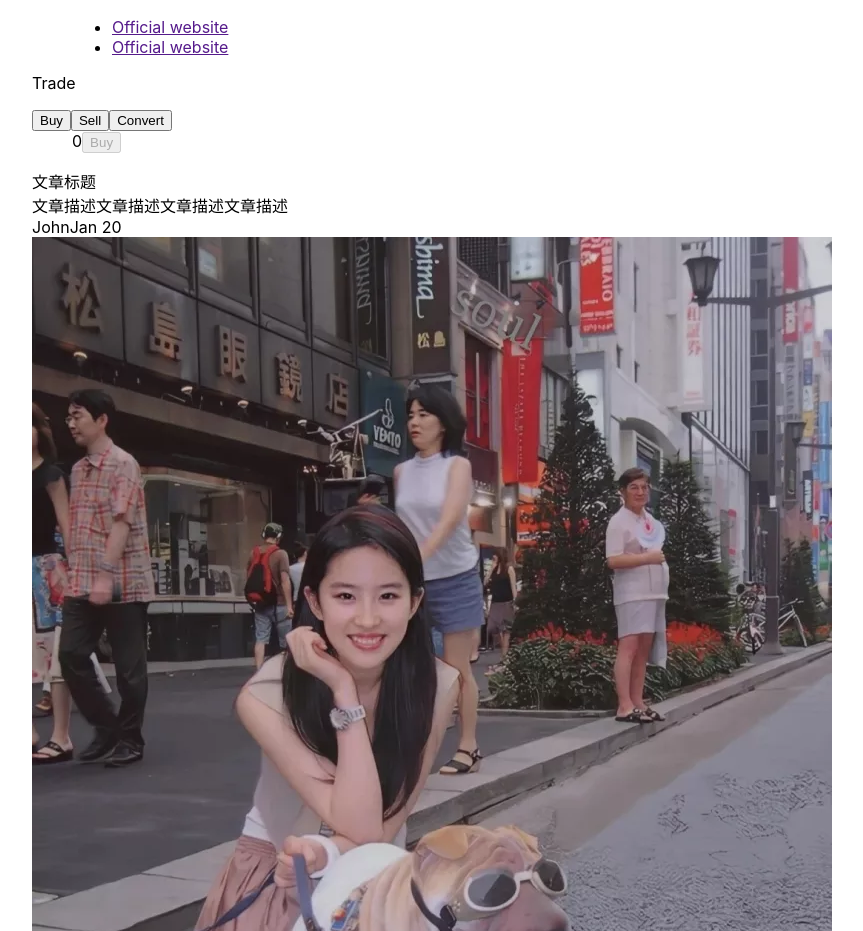
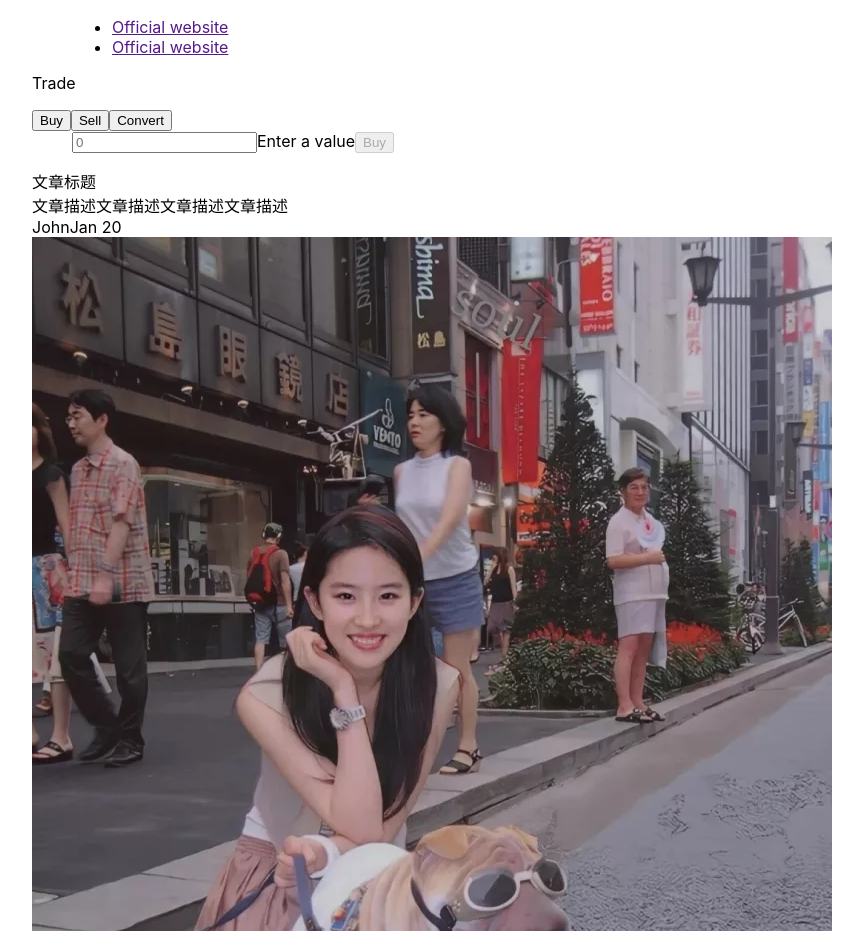
Before and after one commit to davidkoojohn/react-app, a React (Vite) app: page /express/dashboard in a window 1280 px wide. Shown: the part 1207-2138 px from the top of the page, without its empty margins (8-871 px from the left). Built offline with nearby package versions, Linux system fonts and the light colour scheme.

Commit message:
trade add onClick

```diff
--- a/src/Views/Express/Dashboard.tsx
+++ b/src/Views/Express/Dashboard.tsx
@@ -1,4 +1,3 @@
-
 import lyf from "../../assets/lyf.webp"
 import {ReactNode, useState} from "react";
 
@@ -112,29 +111,42 @@ function Tabs({ content, types, title }: ITabsProps) {
 
 interface ITradeItem {
   type: string
-  value: string
+  value: number
 }
 interface ITradeProps {
   data: ITradeItem[]
+  onClick: (val: number) => void
 }
-function Trade({ data }: ITradeProps) {
+function Trade({ data, onClick }: ITradeProps) {
+  const [val, setVal] = useState<string>("")
+  const current = (type: string) => data.find(item => item.type === type)
+
   return (
     <div className={"border rounded-md mt-4 p-6"}>
       <div className={"text-2xl pb-4"}>Trade</div>
       <Tabs
         types={data.map(it => it.type)}
-        title={(type) => data.find(it => it.type === type)?.type}
+        title={(type) => current(type)?.type}
         content={
           (type) => (
             <div className={"flex flex-col justify-center items-center h-40"}>
-              <span className={"text-6xl text-gray-400"}>
-                {data.find(it => it.type === type)?.value}
-              </span>
+              <input
+                className={"text-6xl text-gray-800 placeholder-opacity-50 text-center w-80 focus:outline-none"}
+                placeholder="0"
+                type={"number"}
+                value={val}
+                onChange={(e) => {setVal(e.target.value)}}
+              />
+              <span className={"text-sm text-gray-400"}>Enter a value</span>
               <button
                 className={"border rounded-md py-2 px-6 mt-4"}
-                disabled={true}
+                disabled={val.length === 0}
+                onClick={() => {
+                  onClick(+val)
+                  setVal("")
+                }}
               >
-                {data.find(it => it.type === type)?.type}
+                {current(type)?.type}
               </button>
             </div>
           )
@@ -151,20 +163,24 @@ const TABS_DATA = [
   {type: "Vault", content: "test Vault"},
 ]
 const TRADE_DATA = [
-  {type: "Buy", value: "0"},
-  {type: "Sell", value: "0"},
-  {type: "Convert", value: "0"},
+  {type: "Buy", value: 0},
+  {type: "Sell", value: 0},
+  {type: "Convert", value: 0},
 ] as ITradeItem[]
 
 export default function Dashboard() {
   const [watched, setWatched] = useState<boolean>(false)
+
+  const handleTrade = (val: number) => {
+    console.log(val)
+  }
 
   const content = (type: string) => {
     switch (type) {
       case "Overview":
         return <div>
           <Info/>
-          <Trade data={TRADE_DATA}/>
+          <Trade data={TRADE_DATA} onClick={handleTrade} />
           <ArticleList/>
         </div>
       case "Wallet":
--- a/src/index.css
+++ b/src/index.css
@@ -6,3 +6,11 @@ body {
   -webkit-font-smoothing: antialiased;
   -moz-osx-font-smoothing: grayscale;
 }
+
+input::-webkit-outer-spin-button,
+input::-webkit-inner-spin-button {
+  -webkit-appearance: none;
+}
+input[type="number"] {
+  -moz-appearance: textfield;
+}
```
